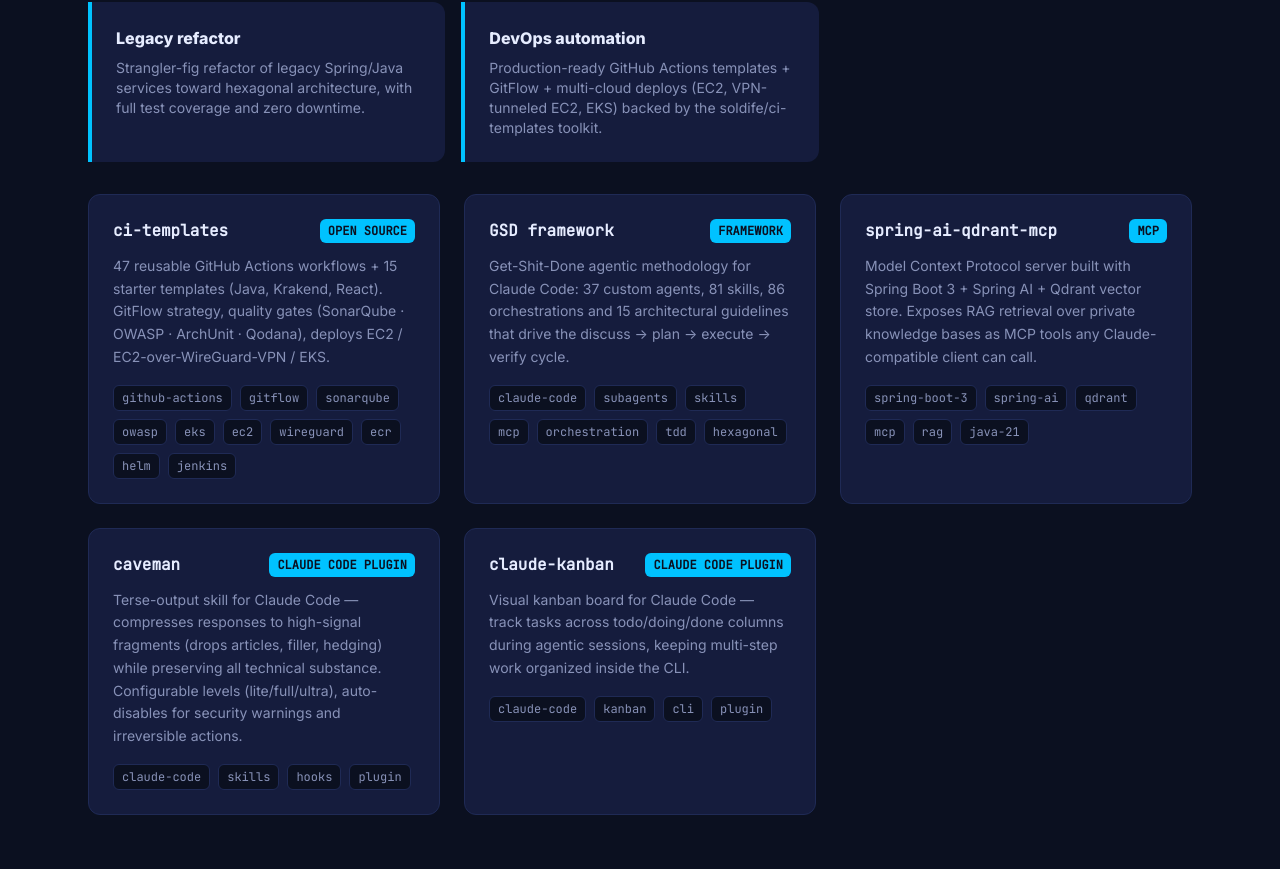
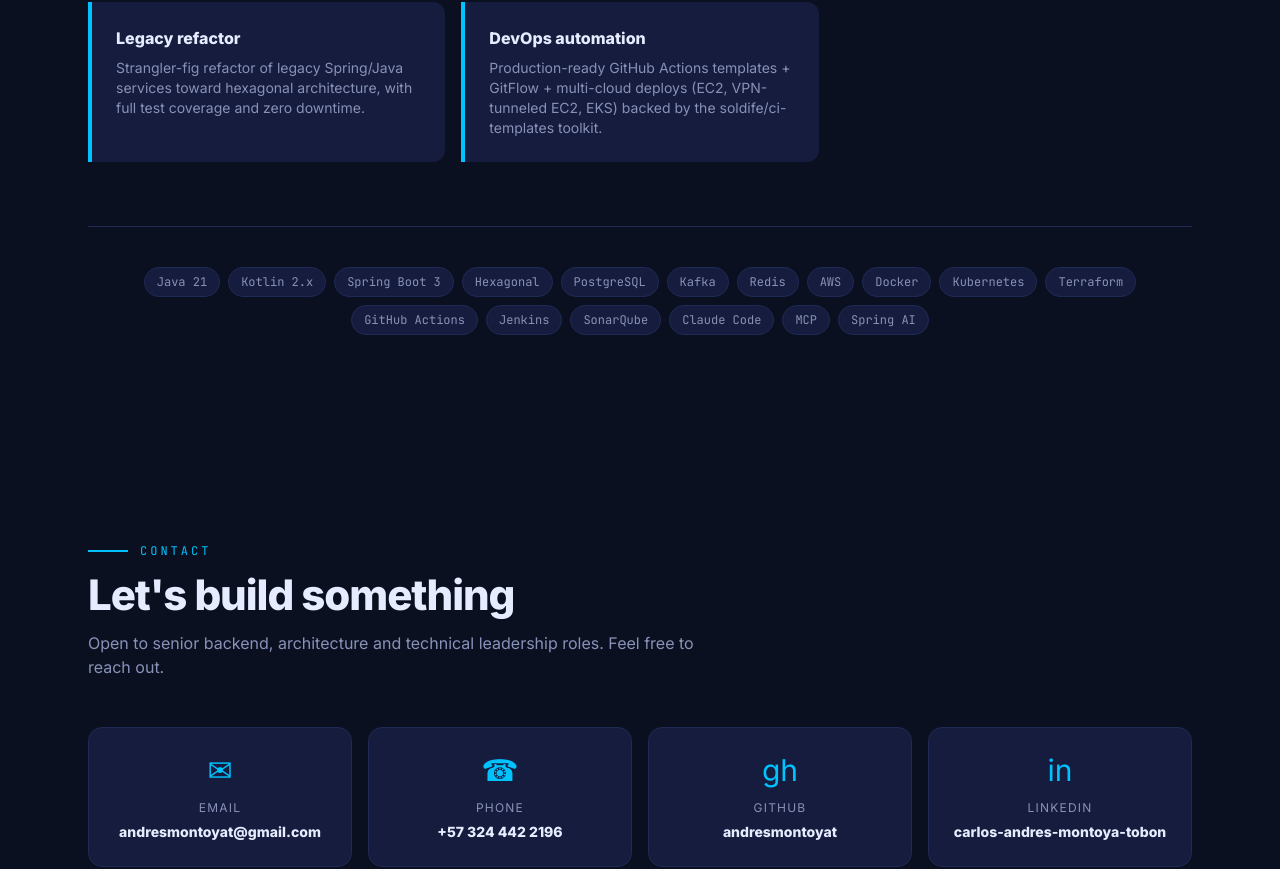
Before and after one commit to andresmontoyat/andresmontoyatco, a React (Vite) app: page / in a window 1280 px wide. Shown: the part 8616-9485 px from the top of the page. Built offline with nearby package versions, Linux system fonts and the light colour scheme; a web font is replaced by a local one.

Commit message:
feat(claude): remove featured-apps grid after services (incl VIS-05 cards)

```diff
--- a/src/components/Claude.js
+++ b/src/components/Claude.js
@@ -56,30 +56,6 @@
   )
 }
 
-function FeaturedAppCard({ app, lang }) {
-  return (
-    <div className="bg-surface border border-border rounded-xl p-6 hover:border-accent transition-colors">
-      <div className="flex items-center justify-between">
-        <h3 className="font-mono text-base font-extrabold text-text">{pick(app.name, lang)}</h3>
-        <span className="font-mono text-xs px-2 py-1 rounded-md bg-accent text-bg font-extrabold">
-          {pick(app.tag, lang)}
-        </span>
-      </div>
-      <p className="text-muted text-sm mt-3 leading-relaxed">{pick(app.desc, lang)}</p>
-      <div className="flex flex-wrap gap-2 mt-4">
-        {app.stack.map((chip) => (
-          <span
-            key={chip}
-            className="font-mono text-xs px-2 py-1 rounded-md bg-bg text-muted border border-border"
-          >
-            {chip}
-          </span>
-        ))}
-      </div>
-    </div>
-  )
-}
-
 function StackStrip() {
   return (
     <div className="mt-16 border-t border-border pt-10">
@@ -124,11 +100,6 @@
             <ServiceCard key={s.id} service={s} lang={lang} />
           ))}
         </div>
-        <div className="grid grid-cols-1 md:grid-cols-3 gap-6 mt-8">
-          {data.apps.map((a) => (
-            <FeaturedAppCard key={a.id} app={a} lang={lang} />
-          ))}
-        </div>
         <StackStrip />
       </div>
     </section>
--- a/src/data/claude.json
+++ b/src/data/claude.json
@@ -135,58 +135,6 @@
       }
     }
   ],
-  "apps": [
-    {
-      "id": "ci-templates",
-      "name": { "en": "ci-templates", "es": "ci-templates" },
-      "tag": { "en": "OPEN SOURCE", "es": "CÓDIGO ABIERTO" },
-      "desc": {
-        "en": "47 reusable GitHub Actions workflows + 15 starter templates (Java, Krakend, React). GitFlow strategy, quality gates (SonarQube · OWASP · ArchUnit · Qodana), deploys EC2 / EC2-over-WireGuard-VPN / EKS.",
-        "es": "47 reusable GitHub Actions workflows + 15 starter templates (Java, Krakend, React). GitFlow strategy, quality gates (SonarQube · OWASP · ArchUnit · Qodana), deploys EC2 / EC2-over-WireGuard-VPN / EKS."
-      },
-      "stack": ["github-actions", "gitflow", "sonarqube", "owasp", "eks", "ec2", "wireguard", "ecr", "helm", "jenkins"]
-    },
-    {
-      "id": "gsd",
-      "name": { "en": "GSD framework", "es": "framework GSD" },
-      "tag": { "en": "FRAMEWORK", "es": "FRAMEWORK" },
-      "desc": {
-        "en": "Get-Shit-Done agentic methodology for Claude Code: 37 custom agents, 81 skills, 86 orchestrations and 15 architectural guidelines that drive the discuss → plan → execute → verify cycle.",
-        "es": "Metodología agéntica Get-Shit-Done para Claude Code: 37 subagents propios, 81 skills, 86 orquestaciones y 15 guidelines arquitectónicos que conducen el ciclo discuss → plan → execute → verify."
-      },
-      "stack": ["claude-code", "subagents", "skills", "mcp", "orchestration", "tdd", "hexagonal"]
-    },
-    {
-      "id": "spring-ai-qdrant-mcp",
-      "name": { "en": "spring-ai-qdrant-mcp", "es": "spring-ai-qdrant-mcp" },
-      "tag": { "en": "MCP", "es": "MCP" },
-      "desc": {
-        "en": "Model Context Protocol server built with Spring Boot 3 + Spring AI + Qdrant vector store. Exposes RAG retrieval over private knowledge bases as MCP tools any Claude-compatible client can call.",
-        "es": "Servidor Model Context Protocol construido con Spring Boot 3 + Spring AI + Qdrant vector store. Expone retrieval RAG sobre bases de conocimiento privadas como herramientas MCP que cualquier cliente Claude-compatible puede invocar."
-      },
-      "stack": ["spring-boot-3", "spring-ai", "qdrant", "mcp", "rag", "java-21"]
-    },
-    {
-      "id": "caveman",
-      "name": { "en": "caveman", "es": "caveman" },
-      "tag": { "en": "CLAUDE CODE PLUGIN", "es": "PLUGIN CLAUDE CODE" },
-      "desc": {
-        "en": "Terse-output skill for Claude Code — compresses responses to high-signal fragments (drops articles, filler, hedging) while preserving all technical substance. Configurable levels (lite/full/ultra), auto-disables for security warnings and irreversible actions.",
-        "es": "Skill de salida concisa para Claude Code — comprime las respuestas a fragmentos de alta señal (elimina artículos, relleno y rodeos) preservando toda la sustancia técnica. Niveles configurables (lite/full/ultra), se autodesactiva ante advertencias de seguridad y acciones irreversibles."
-      },
-      "stack": ["claude-code", "skills", "hooks", "plugin"]
-    },
-    {
-      "id": "claude-kanban",
-      "name": { "en": "claude-kanban", "es": "claude-kanban" },
-      "tag": { "en": "CLAUDE CODE PLUGIN", "es": "PLUGIN CLAUDE CODE" },
-      "desc": {
-        "en": "Visual kanban board for Claude Code — track tasks across todo/doing/done columns during agentic sessions, keeping multi-step work organized inside the CLI.",
-        "es": "Tablero kanban visual para Claude Code — sigue tareas a través de las columnas todo/doing/done durante sesiones agénticas, manteniendo el trabajo multi-paso organizado dentro de la CLI."
-      },
-      "stack": ["claude-code", "kanban", "cli", "plugin"]
-    }
-  ],
   "stackChips": [
     "Java 21",
     "Kotlin 2.x",
```
Also changed, not shown: 1 other file (tests, documents, lock files or other folders).
